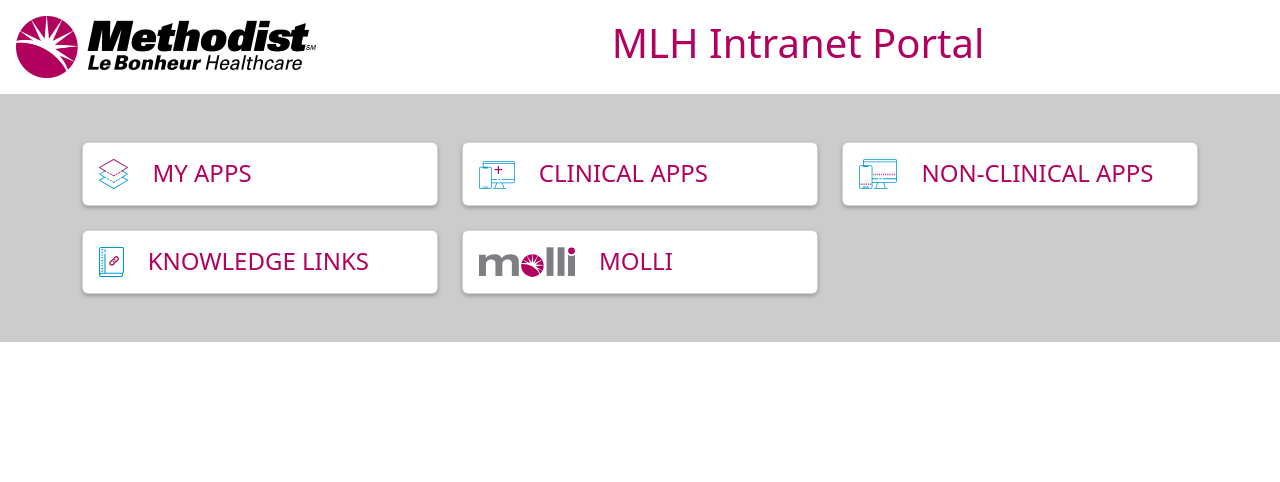
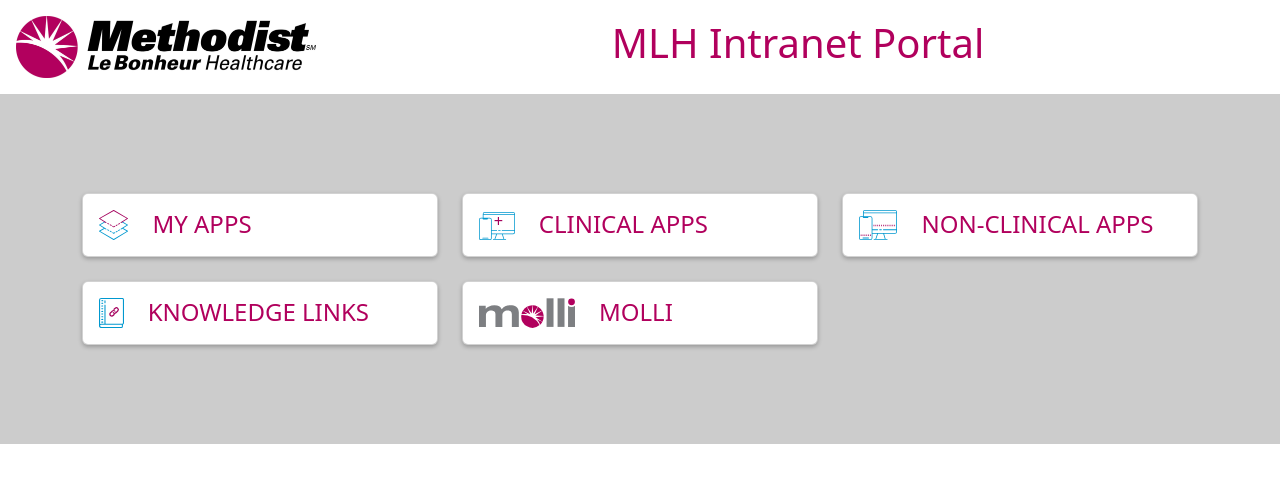
Before and after one commit to usmcamgrimm/mlh-portal, a website: page index.html in a window 1280 px wide. Drawn offline with nearby package versions, Linux system fonts and the light colour scheme.

Commit message:
Center the cards and adjust the section height

```diff
--- a/css/style.css
+++ b/css/style.css
@@ -14,6 +14,7 @@
 }
 .container-links {
   background: #cccccc;
+  height: 350px;
 }
 .link-title {
   color: #b1005d;
--- a/index.html
+++ b/index.html
@@ -43,7 +43,7 @@
   </header>
 
   <main>
-    <div class="container-links py-5">
+    <div class="container-links py-5 d-flex flex-column justify-content-center">
       <div class="container">
         <div class="row row-cols-1 row-cols-md-3 g-4">
           <div class="col">
```
